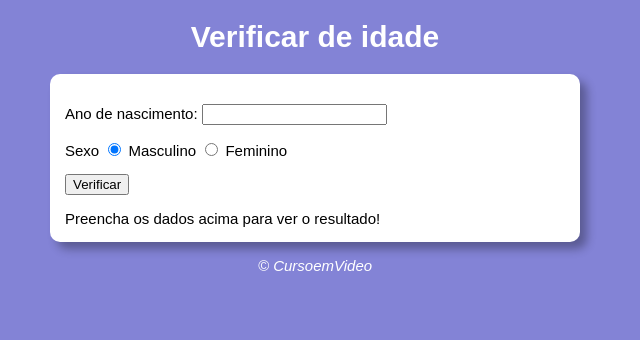
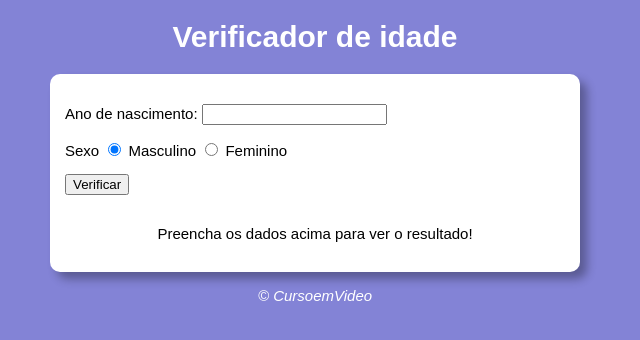
Before and after one commit to leandrolns87/curso-javascript, a plain HTML site: page exercicios/aula12-exercícios/ex016/index.html in a window 1280 px wide. Shown: the whole page, without its empty margins (325-965 px from the left). Drawn offline with Linux system fonts and the light colour scheme.

Commit message:
Centralizando a imagem da div usando display flex

```diff
--- a/exercicios/aula12-exercícios/ex016/estilo.css
+++ b/exercicios/aula12-exercícios/ex016/estilo.css
@@ -22,3 +22,12 @@ footer {
     text-align: center;
     font-style: italic;
 }
+
+#res {
+    gap: 1.5rem;
+    display: flex;
+    justify-content: center;
+    align-items: center;
+    flex-direction: column;
+    width: 100%;
+}
--- a/exercicios/aula12-exercícios/ex016/index.html
+++ b/exercicios/aula12-exercícios/ex016/index.html
@@ -9,7 +9,7 @@
 </head>
 <body>
     <header>
-        <h1>Verificar de idade</h1>
+        <h1>Verificador de idade</h1>
     </header>
     <section>
         <div>
@@ -27,7 +27,7 @@
             </p>
         </div>
         <div id="res">
-            Preencha os dados acima para ver o resultado!
+            <p>Preencha os dados acima para ver o resultado!</p>
         </div>
     </section>
     <footer>
--- a/exercicios/aula12-exercícios/ex016/script.js
+++ b/exercicios/aula12-exercícios/ex016/script.js
@@ -45,6 +45,7 @@ function verificar() {
         }
         res.style.textAlign = 'center'
         res.innerHTML = `Detectamos ${genero} com ${idade} anos.`
+        res.classList.add('flexCenter')
         res.appendChild(img)
     }
 }
```
